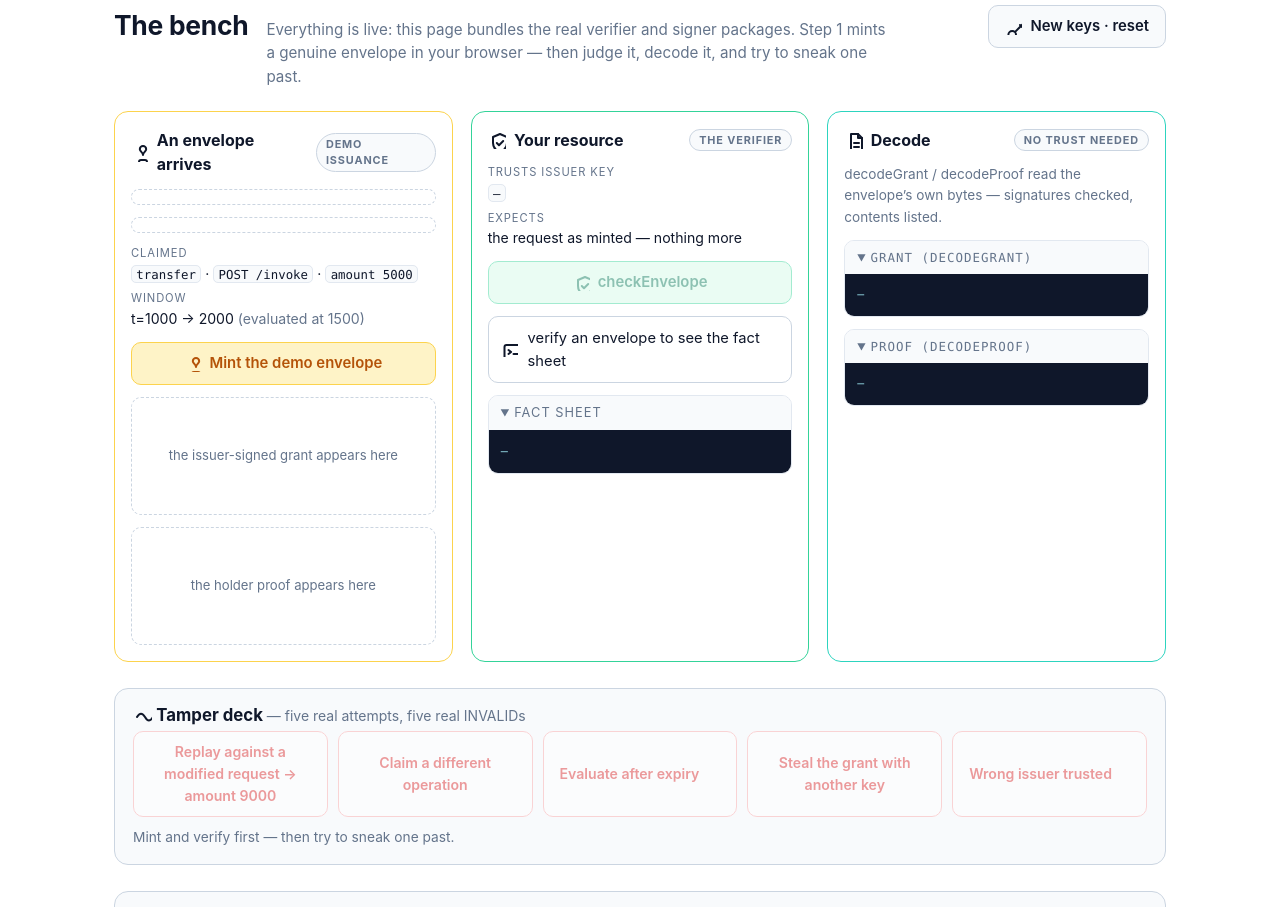
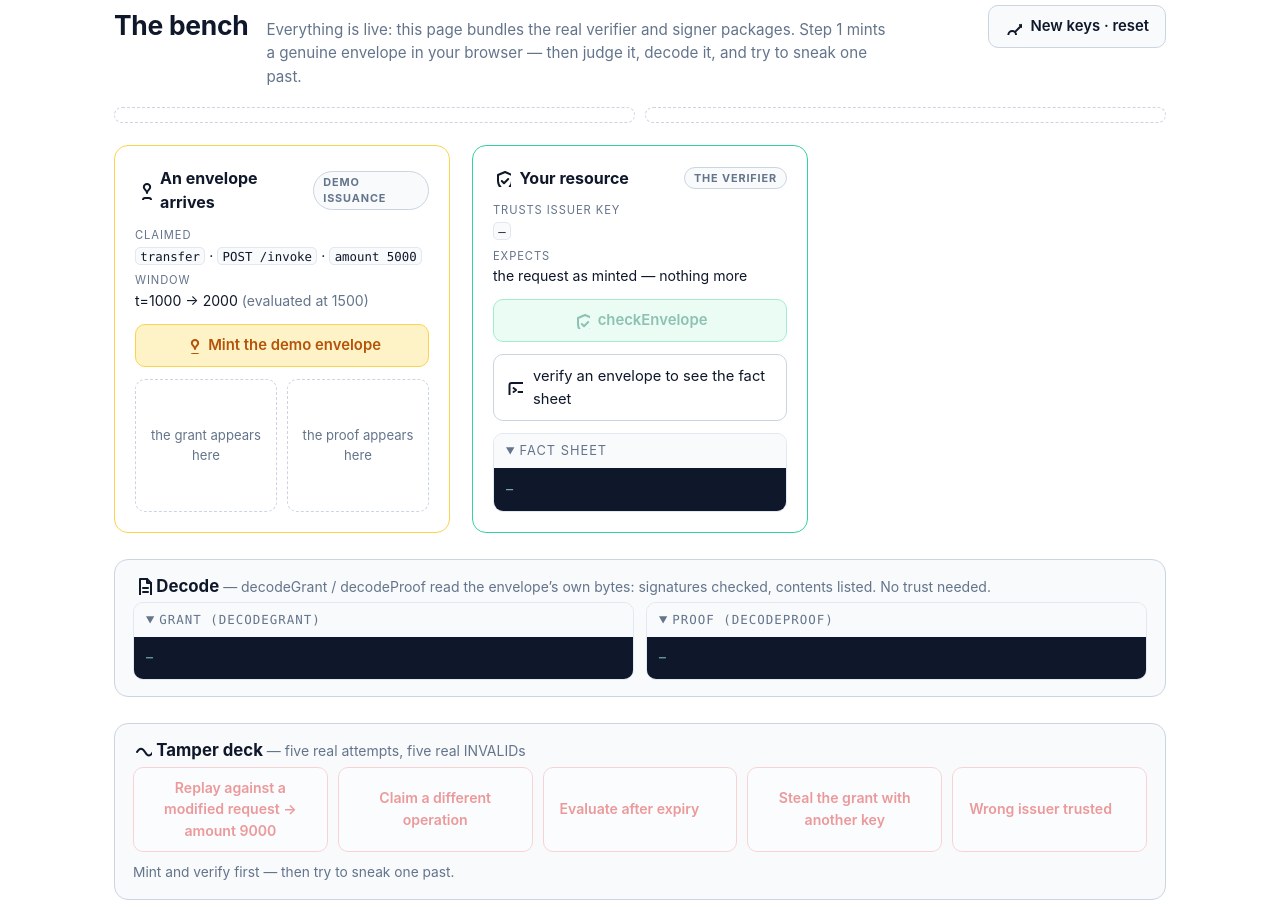
Before and after one commit to baselabs/bounded_authority_protocol_typescript, a website with bundled scripts: page web/index.html in a window 1280 px wide. Shown: the part 1105-2012 px from the top of the page. Built offline with nearby package versions, Linux system fonts and the light colour scheme.

Commit message:
bench layout: identities strip above the lanes; roomier arrival card
Owner review: the arrival lane was cramped (two key chips + props +
button + two slots) while the resource lane trailed into whitespace.
The demo identities now sit in a full-width chip strip above the lanes,
grant/proof slots stay side-by-side, decode moved to its own full-width
row below, and lane padding/gaps widened. Measured: lanes equal height
(631px, delta 0); visual audit confirms comfortable spacing and
balanced density.

```diff
--- a/web/index.html
+++ b/web/index.html
@@ -100,18 +100,23 @@
     <button id="reset" class="btn subtle"><svg class="ic"><use href="#i-key"/></svg> New keys · reset</button>
   </div>
 
+  <div class="id-strip">
+    <div class="keychip grow" id="chip-issuer"></div>
+    <div class="keychip grow" id="chip-holder"></div>
+  </div>
+
   <div class="lanes">
     <article class="lane issuer" id="lane-mint">
       <header><svg class="ic"><use href="#i-seal"/></svg> An envelope arrives <span class="role-badge">demo issuance</span></header>
-      <div class="keychip" id="chip-issuer"></div>
-      <div class="keychip" id="chip-holder"></div>
       <dl class="props">
         <div><dt>claimed</dt><dd><code>transfer</code> · <code>POST /invoke</code> · <code>amount 5000</code></dd></div>
         <div><dt>window</dt><dd>t=1000 → 2000 <span class="dim">(evaluated at 1500)</span></dd></div>
       </dl>
       <button id="btn-mint" class="btn actorbtn issuer"><svg class="ic"><use href="#i-seal"/></svg> Mint the demo envelope</button>
-      <div class="card-slot" id="slot-grant" data-empty="the issuer-signed grant appears here"></div>
-      <div class="card-slot" id="slot-proof" data-empty="the holder proof appears here"></div>
+      <div class="slot-pair">
+        <div class="card-slot" id="slot-grant" data-empty="the grant appears here"></div>
+        <div class="card-slot" id="slot-proof" data-empty="the proof appears here"></div>
+      </div>
     </article>
 
     <article class="lane verifier" id="lane-verifier">
@@ -127,14 +132,14 @@
       </div>
       <details id="facts" open><summary>fact sheet</summary><pre id="facts-body">—</pre></details>
     </article>
+  </div>
 
-    <article class="lane holder" id="lane-decode">
-      <header><svg class="ic"><use href="#i-doc"/></svg> Decode <span class="role-badge">no trust needed</span></header>
-      <p class="dim" style="font-size:.85rem;margin:0">decodeGrant / decodeProof read the envelope’s own
-      bytes — signatures checked, contents listed.</p>
+  <div class="decode-row">
+    <h3><svg class="ic"><use href="#i-doc"/></svg> Decode <small>— decodeGrant / decodeProof read the envelope’s own bytes: signatures checked, contents listed. No trust needed.</small></h3>
+    <div class="decode-grid">
       <details class="decode" open><summary>grant (decodeGrant)</summary><pre id="decode-grant">—</pre></details>
       <details class="decode" open><summary>proof (decodeProof)</summary><pre id="decode-proof">—</pre></details>
-    </article>
+    </div>
   </div>
 
   <div class="tamper">
--- a/web/styles.css
+++ b/web/styles.css
@@ -216,3 +216,17 @@ pre.code.slim { padding: 12px 16px; font-size: .78rem; }
 details.decode { border: 1px solid var(--line); border-radius: 10px; overflow: hidden; }
 details.decode summary { cursor: pointer; padding: 7px 12px; font-size: .78rem; text-transform: uppercase; letter-spacing: .08em; color: var(--muted); background: var(--bg-soft); font-family: var(--mono); }
 details.decode pre { margin: 0; padding: 12px; max-height: 240px; overflow: auto; background: var(--hero); color: #a5f3fc; font-size: .72rem; }
+
+/* bench: breathing room */
+.lanes { gap: 22px; }
+.lane { padding: 20px; }
+.slot-pair { display: grid; grid-template-columns: 1fr 1fr; gap: 10px; flex: 1; }
+.slot-pair .card-slot { min-height: 104px; }
+.decode-row { margin-top: 26px; border: 1.5px solid var(--line-2); border-radius: 14px; padding: 16px 18px; background: var(--bg-soft); }
+.decode-row h3 small { color: var(--muted); font-weight: 400; }
+.decode-grid { display: grid; grid-template-columns: 1fr 1fr; gap: 12px; }
+@media (max-width: 860px) { .decode-grid { grid-template-columns: 1fr; } .slot-pair { grid-template-columns: 1fr; } }
+
+/* bench: demo-identity strip above the lanes */
+.id-strip { display: flex; gap: 10px; margin: 18px 0 0; flex-wrap: wrap; }
+.keychip.grow { flex: 1 1 280px; }
```
